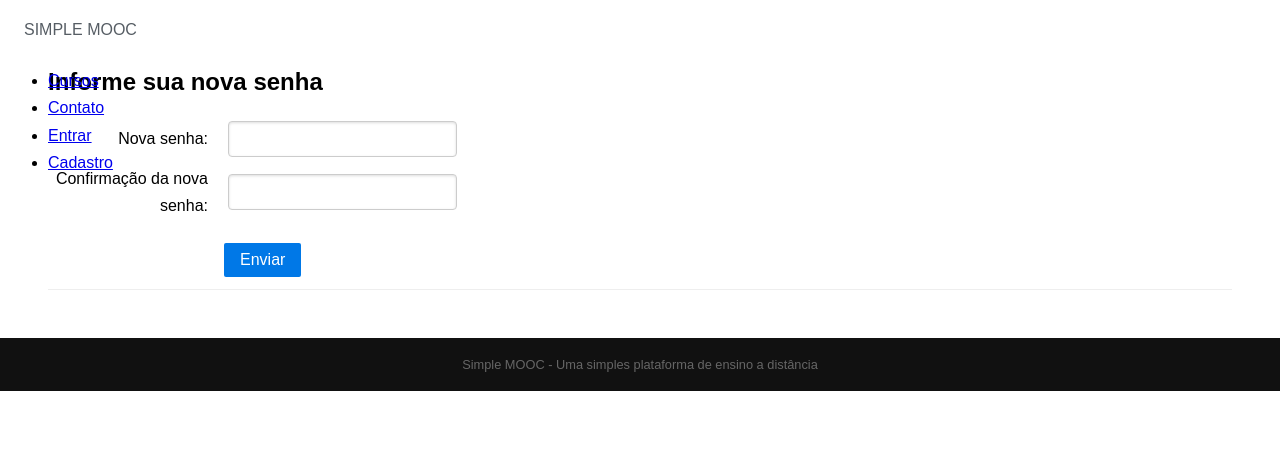
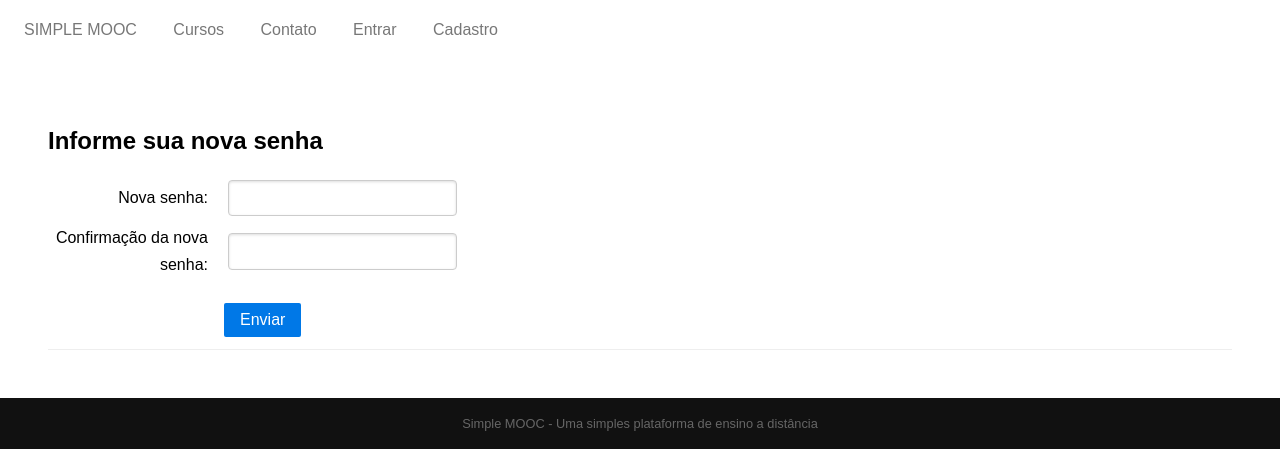
Before and after one commit to CaNeoN28/Simplemooc, a Django app: a page that uses Simplemooc/core/templates/base.html in a window 1280 px wide. Shown: the top 449 px of the page. Run offline with Django 4.2, Linux system fonts and the light colour scheme; data comes from the database, SQL or seed files in the repository; some libraries are stand-ins or nearby versions.

Commit message:
mudança nos estilos

```diff
--- a/Simplemooc/core/templates/base.html
+++ b/Simplemooc/core/templates/base.html
@@ -35,21 +35,21 @@
 </head>
 <body>
     <div class="header">
-        <div class="pure-menu pure-menu-open pure-menu-fixed pure-menu-horizontal">
-            <a class="pure-menu-heading" href="{% url 'core:home'%}">SIMPLE MOOC</a>
-            <ul>
-                <li><a href="{% url 'courses:index'%}">Cursos</a></li>
-                <li><a href="{% url 'core:contact'%}">Contato</a></li>
+        <div class="pure-menu pure-menu-horizontal">
+            <a class="pure-menu-heading pure-menu-link" href="{% url 'core:home'%}">SIMPLE MOOC</a>
+            <ul class="pure-menu-list">
+                <li class="pure-menu-item"><a class="pure-menu-link" href="{% url 'courses:index'%}">Cursos</a></li>
+                <li class="pure-menu-item"><a class="pure-menu-link" href="{% url 'core:contact'%}">Contato</a></li>
 
                 {%if user.is_authenticated%} <!-- Verifica se o usuário é autenticado, ou seja, não anônimo
                                                   OBS : Não é necessário adicionar ao contexto -->
-                <li><a href="{% url 'accounts:dashboard'%}">Painel</a></li>
-                <li><a href="{% url 'accounts:logout'%}">Sair</a></li>
+                <li class="pure-menu-item"><a class="pure-menu-link" href="{% url 'accounts:dashboard'%}">Painel</a></li>
+                <li class="pure-menu-item"><a class="pure-menu-link" href="{% url 'accounts:logout'%}">Sair</a></li>
 
                 {%else%}
 
-                <li><a href="{% url 'accounts:login'%}">Entrar</a></li>
-                <li><a href="{% url 'accounts:register'%}">Cadastro</a></li>
+                <li class="pure-menu-item"><a class="pure-menu-link" href="{% url 'accounts:login'%}">Entrar</a></li>
+                <li class="pure-menu-item"><a class="pure-menu-link" href="{% url 'accounts:register'%}">Cadastro</a></li>
 
                 {%endif%}
             </ul>
```
